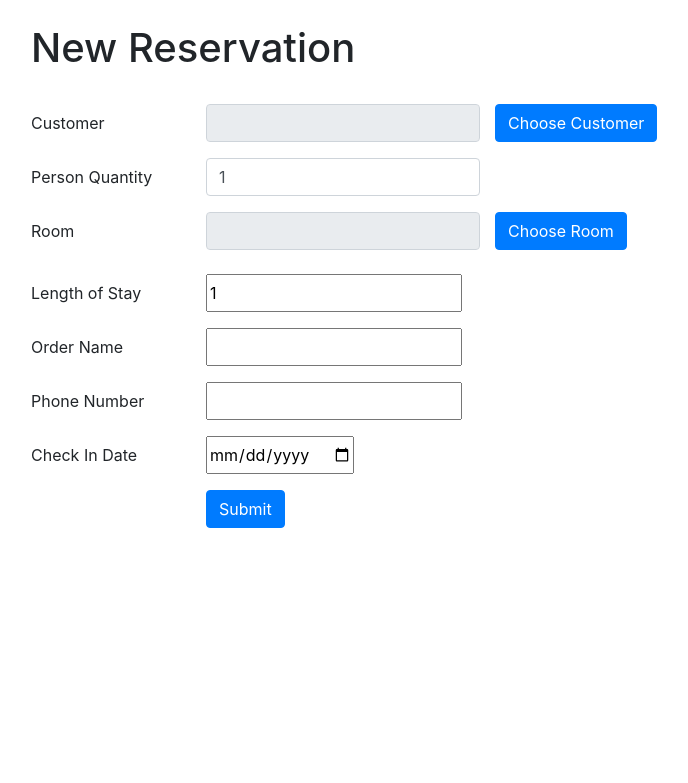
After one commit to gkevin9/hotelManagement, a PHP site: page /presentation/receptionist/view/NewReservation.php in a window 1280 px wide. The commit adds this page. Shown: the top 783 px of the page, without its empty margins (54-742 px from the left). Run offline with PHP 8.4, Linux system fonts and the light colour scheme; data that the repository does not hold is empty.

Commit message:
choose customer

```diff
--- /dev/null
+++ b/presentation/public/js/ChooseCustomer.js
@@ -0,0 +1,11 @@
+$(document).ready(function() {
+    //submit form
+    $('#chooseCustomer').click(function() {
+        var name = $('input:radio[name="check"]:checked').val();
+        var temp = name.split("-");
+
+        $('#name').val(temp[1]);
+        $('#hidden-id').val(temp[0]);
+        $('#custModal').modal('hide');
+    })
+})
--- a/presentation/receptionist/view/ListReservation.php
+++ b/presentation/receptionist/view/ListReservation.php
@@ -28,7 +28,7 @@
 		</nav>
 		<div class="container-fluid">
 			<br>
-				<a href="reservation/newreservation" class="btn btn-primary">+ New Reservation</a>
+				<a href="NewReservation.php" class="btn btn-primary">+ New Reservation</a>
 			<br><br>
 			<table class="table table-hover">
 				<thead class="thead-dark">
--- /dev/null
+++ b/presentation/receptionist/view/NewReservation.php
@@ -0,0 +1,111 @@
+<html>
+	<head>
+		<title>New Reservation</title>
+		<link href="../../public/css/bootstrap.min.css" rel="stylesheet" media="screen">
+		<script src="https://code.jquery.com/jquery-3.5.1.min.js"></script>
+        <script src="../../public/js/bootstrap.min.js"></script>
+        <script src="../../public/js/ChooseCustomer.js"></script>
+
+	</head>
+	<body>
+		<div class="container">
+			<br>
+			<h1>New Reservation</h1>
+			<br>
+			<form autocomplete="off">
+				<div class="form-group row">
+				    <label class="col-sm-2 col-form-label">Customer</label>
+				    <div class="col-sm-">
+                        <input type="text" class="form-control" name="custName" required disabled id='name'>
+                        <input type="hidden" id="hidden-id" name="id">
+					</div>
+					<div class="col-sm-4">
+						<button type="button" class="btn btn-primary"  data-toggle="modal" data-target="#custModal">Choose Customer</button>
+					</div>
+				</div>
+				<div class="form-group row">
+					<label class="col-sm-2 col-form-label">Person Quantity</label>
+					<div class="col-sm-">
+						<input type="number" name="bykOrang" required class="form-control" value="1">
+					</div>
+				</div>
+				<div class="form-group row">
+					<label class="col-sm-2 col-form-label">Room</label>
+					<div class="col-sm-">
+						<input type="text" name="kamar" class="form-control" disabled>
+					</div>
+					<div class="col-sm-4">
+						<a href="" class="btn btn-primary mb-2">Choose Room</a>
+					</div>
+				</div>
+				<div class="form-group row">
+					<label class="col-sm-2 col-form-label">Length of Stay</label>
+					<input type="number" name="lama" value="1" required>
+				</div>
+				<div class="form-group row">
+					<label class="col-sm-2 col-form-label">Order Name</label>
+					<input type="text" name="namaPemesan" required>
+				</div>
+				<div class="form-group row">
+					<label class="col-sm-2 col-form-label">Phone Number</label>
+					<input type="text" name="nomorTelepon" required>
+				</div>
+				<div class="form-group row">
+					<label class="col-sm-2 col-form-label">Check In Date</label>
+					<input type="date" name="tanggalCheckin" required>
+				</div>
+				<div class="form-group row">
+					<label class="col-sm-2 col-form-label"></label>
+					<button class="btn btn-primary mb-2">Submit</button>
+				</div>
+			</form>
+		</div>
+		<!-- Modal -->
+		<div class="modal fade" id="custModal" tabindex="-1" aria-labelledby="exampleModalLabel" aria-hidden="true">
+            <div class="modal-dialog modal-dialog-scrollable">
+                <div class="modal-content">
+                    <div class="modal-header">
+                        <h5 class="modal-title" id="exampleModalLabel">Choose Customer</h5>
+                        <button type="button" class="close" data-dismiss="modal" aria-label="Close">
+                        <span aria-hidden="true">&times;</span>
+                        </button>
+                    </div>
+                    <!-- <form id="chooseCustomerForm"> -->
+                    <div class="modal-body">
+                        <table class="table">
+                            <thead>
+                                <tr>
+                                    <th scope="col">Name</th>
+                                    <th scope="col">KTP</th>
+                                    <th scope="col"></th>
+                                </tr>
+                            </thead>
+                            <tbody>
+                                <?php
+                                include_once('../controller/CustomerController.php');
+                                use presentation\receptionist\controller as Ctrl;
+
+                                $ctrl = new Ctrl\CustomerController();
+                                $listCustomer = $ctrl->getAll();
+
+                                foreach ($listCustomer as $customer) {
+                                    echo "<tr>";
+                                    echo "<td>".$customer->getNama()."</td>";
+                                    echo "<td>".$customer->getNomorIdentitas()."</td>";
+                                    echo "<td><input class='form-check-input customer' name='check' type='radio' value='".$customer->getId()."-".$customer->getNama()."'></td>";
+                                    // echo "<td><button class='btn btn-primary' value='".$customer->getId()."-".$customer->getNama()."'>Choose</button></td>";
+                                    echo "</tr>";
+                                }
+                                ?>
+                            </tbody>
+                        </table>
+                    </div>
+                    <div class="modal-footer">
+                        <button class="btn btn-primary" id="chooseCustomer">Choose</button>
+                    </div>
+                    <!-- </form> -->
+                </div>
+            </div>
+		</div>
+	</body>
+</html>
```
